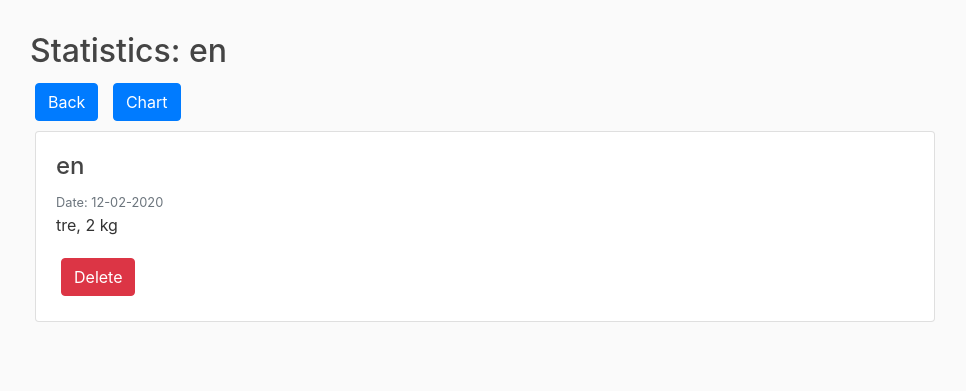
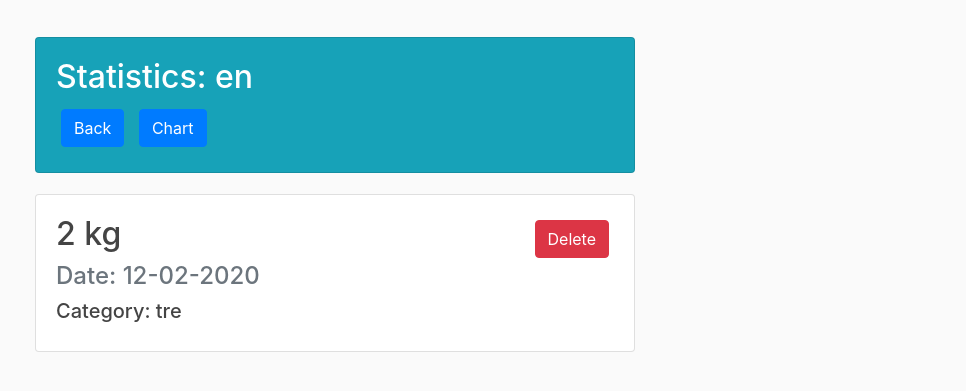
Before and after one commit to simenb-h/Workout-tracker, a Flask app: page /stats/en in a window 1280 px wide. Shown: the top 391 px of the page, without its empty margins (50-1016 px from the left). Run offline with Flask 2, Linux system fonts and the light colour scheme; data comes from the database, SQL or seed files in the repository; both versions use the stored data as it was after the commit; some libraries are stand-ins or nearby versions.

Commit message:
added files

```diff
--- a/workout_tracker/routes.py
+++ b/workout_tracker/routes.py
@@ -10,7 +10,6 @@ def home():
     form = AddForm()
     if form.validate_on_submit():
         post = Post(exercise=form.exercise.data, weight=form.weight.data, category=form.category.data)
-
         db.session.add(post)
         db.session.commit()
         flash('Success')
@@ -18,6 +17,11 @@ def home():
     #posts = Post.query.filter_by(weight = 20)
     #posts = Post.query.order_by('date_posted').limit(1)
     posts = Post.query.group_by('exercise').order_by(desc('date_posted'))
+    num = []
+    for post in posts:
+        num.append(post.exercise)
+    num = [str(items) for items in num]
+    print(num)
     #posts = Post.query.all()
     return render_template('home.html', posts=posts, form=form)
 
@@ -29,59 +33,36 @@ def delete(post_id):
     flash("Deleted")
     return redirect(url_for('home'))
 
+@app.route("/home/stats/<int:post_id>", methods = ['POST'])
+def stat_delete(post_id):
+    post = Post.query.get_or_404(post_id)
+    db.session.delete(post)
+    db.session.commit()
+    flash("Deleted")
+    return redirect(url_for('stats', exercise=post.exercise ))
+
 @app.route("/stats/<string:exercise>")
 def stats(exercise):
     #posts = Post.query.all()
     posts = Post.query.filter_by(exercise = exercise)
-
     return render_template('stats.html', legend = exercise, posts=posts)
 
 @app.route("/stats/chart/<string:exercise>")
 def exchart(exercise):
-    #labels = Post.query.all()
-    #labels = ["January", "February", "March", "April", "May", "June", "July", "August"]
-    #values = labels = Post.query.all()
     results = Post.query.filter_by(exercise = exercise)
-    #if results > 0:
-    dates = []
-    weights = []
-    for result in results:
-        x = int(result.date_posted.strftime('%d%m%Y'))
-        y = result.weight
-        dates.append(x)
-        dates.sort()
-        #Hvorfor matches ikke weight med date?
-        weights.append(y)
-    print(weights)
-    print(dates)
-    return render_template('chart.html', dates = dates, weights = weights, legend=exercise)
-    #else:
-     #   msg = 'No data'
-      #  return render_template('chart.html', msg = msg)
-
-
-
-@app.route("/stats/chart")
-def chart():
-    legend = 'Monthly Data'
-    #labels = Post.query.all()
-    #labels = ["January", "February", "March", "April", "May", "June", "July", "August"]
-    #values = labels = Post.query.all()
-    results = Post.query.all()
-
-    #if results > 0:
-    dates = []
-    weights = []
-    for result in results:
-        #x = result.date_posted.strftime('%d')
-        x = int(result.date_posted.strftime('%d%m%Y'))
-        #x = result.exercise
-        y = result.weight
-        dates.append(x)
-        weights.append(y)
-    print(weights)
-    print(dates)
-    return render_template('chart.html', dates = dates, weights = weights, legend=legend)
-    #else:
-     #   msg = 'No data'
-      #  return render_template('chart.html', msg = msg)
+    if results > 0:
+        dates = []
+        weights = []
+        for result in results:
+            x = int(result.date_posted.strftime('%d%m%Y'))
+            y = result.weight
+            dates.append(x)
+            dates.sort()
+            #Hvorfor matches ikke weight med date?
+            weights.append(y)
+        print(weights)
+        print(dates)
+        return render_template('chart.html', dates = dates, weights = weights, legend=exercise)
+    else:
+        msg = 'No data'
+        return render_template('chart.html', msg = msg)
--- a/workout_tracker/templates/chart.html
+++ b/workout_tracker/templates/chart.html
@@ -3,7 +3,7 @@
 
 
 <h2>Chart: {{ legend }} </h2>
-<button type="button" class="btn btn-primary" onclick="window.location.href='/home';">Back</button>
+<button type="button" class="btn btn-primary" onclick="window.location.href='/stats/{{ legend }}';">Back</button>
 
 
 <div class="chart-container" style="position: relative; height:40vh; width:80vw">
--- a/workout_tracker/templates/stats.html
+++ b/workout_tracker/templates/stats.html
@@ -1,31 +1,39 @@
 {% extends "layout.html" %}
 {% block content %}
 
-    <h2>Statistics: {{ legend }} </h2>
+
+<div class="card text-white bg-info mb-3 w-50">
+    <div class="card-body">
+    <h2 class="text-white">Statistics: {{ legend }} </h2>
 
     <button type="button" class="btn btn-primary" onclick="window.location.href='/home';">Back</button>
     <button type="button" class="btn btn-primary" onclick="window.location.href='{{ url_for('exchart', exercise = legend ) }}';">Chart</button>
+
+    </div>
+</div>
 
 
 
     <br>
     {% for post in posts %}
-    <div class="card w-75">
+    <div class="card w-50">
         <div class="card-body">
             <!--<h5 class="card-title">{{ post.exercise }}</h5>-->
             <!--<h2><a class="article-title" href="{{ url_for('home', exercise=post.exercise) }}">{{ post.exercise }}</a></h2>
-            --><h4>{{ post.exercise }}</h4>
+            -->
+
+            <div>
+                <!--<button type="button" class="btn btn-danger btn-sm m-1 ">Delete</button>-->
+                <form action="{{ url_for('stat_delete', post_id=post.id) }}" method="POST">
+                    <input type="submit" class="btn btn-danger float-right" value="Delete">
+                </form>
+            </div>
+
+            <h2 class="card-text">{{ post.weight }} kg</h2>
+            <h4 class="text-muted">Date: {{ post.date_posted.strftime('%d-%m-%Y') }}</h4>
+            <h5 class="text-sm-left">Category: {{ post.category }}</h5>
 
 
-
-            <small class="text-muted">Date: {{ post.date_posted.strftime('%d-%m-%Y') }}</small>
-            <p class="card-text">{{ post.category }}, {{ post.weight }} kg</p>
-            <div>
-                <!--<button type="button" class="btn btn-danger btn-sm m-1 ">Delete</button>-->
-                <form action="{{ url_for('delete', post_id=post.id) }}" method="POST">
-                    <input type="submit" class="btn btn-danger" value="Delete">
-                </form>
-            </div>
 
 
         </div>
```
Also changed, not shown: workout_tracker/templates/home.html (+9 -11 lines), workout_tracker/site.db.
